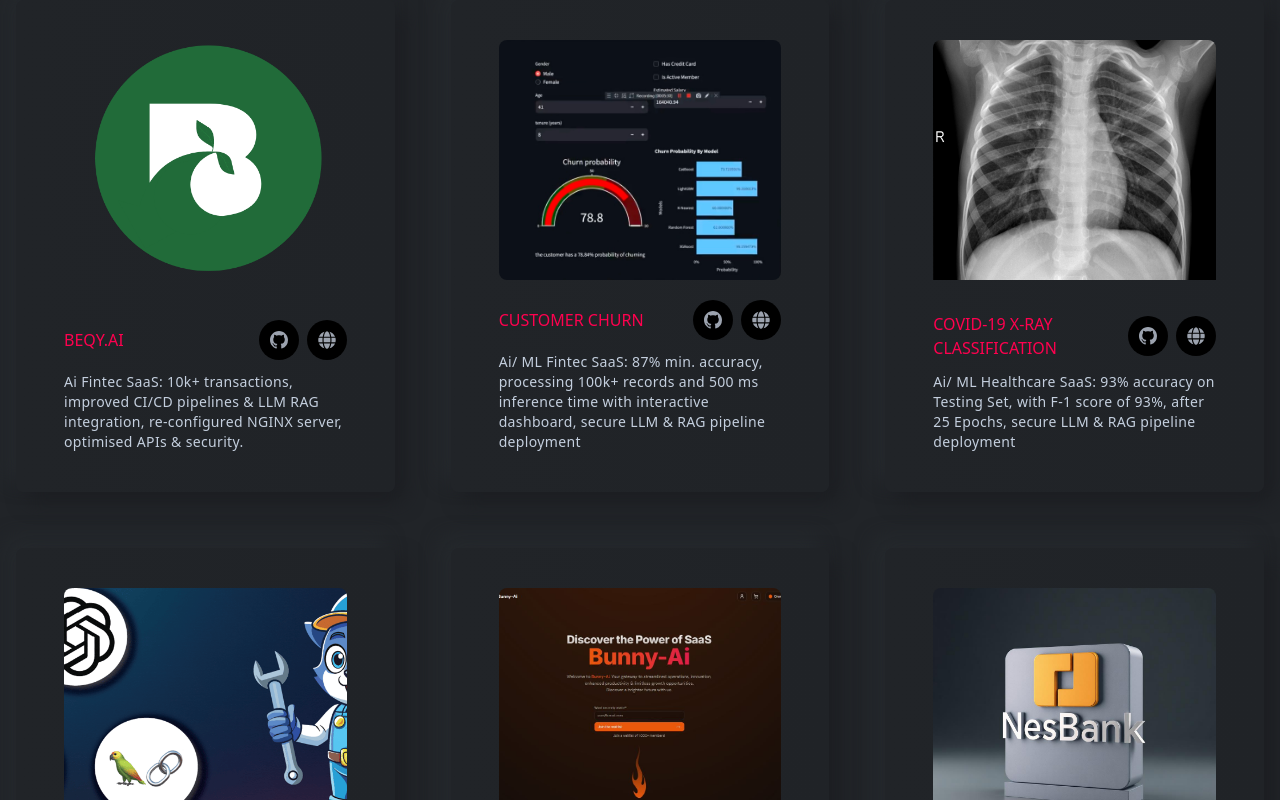
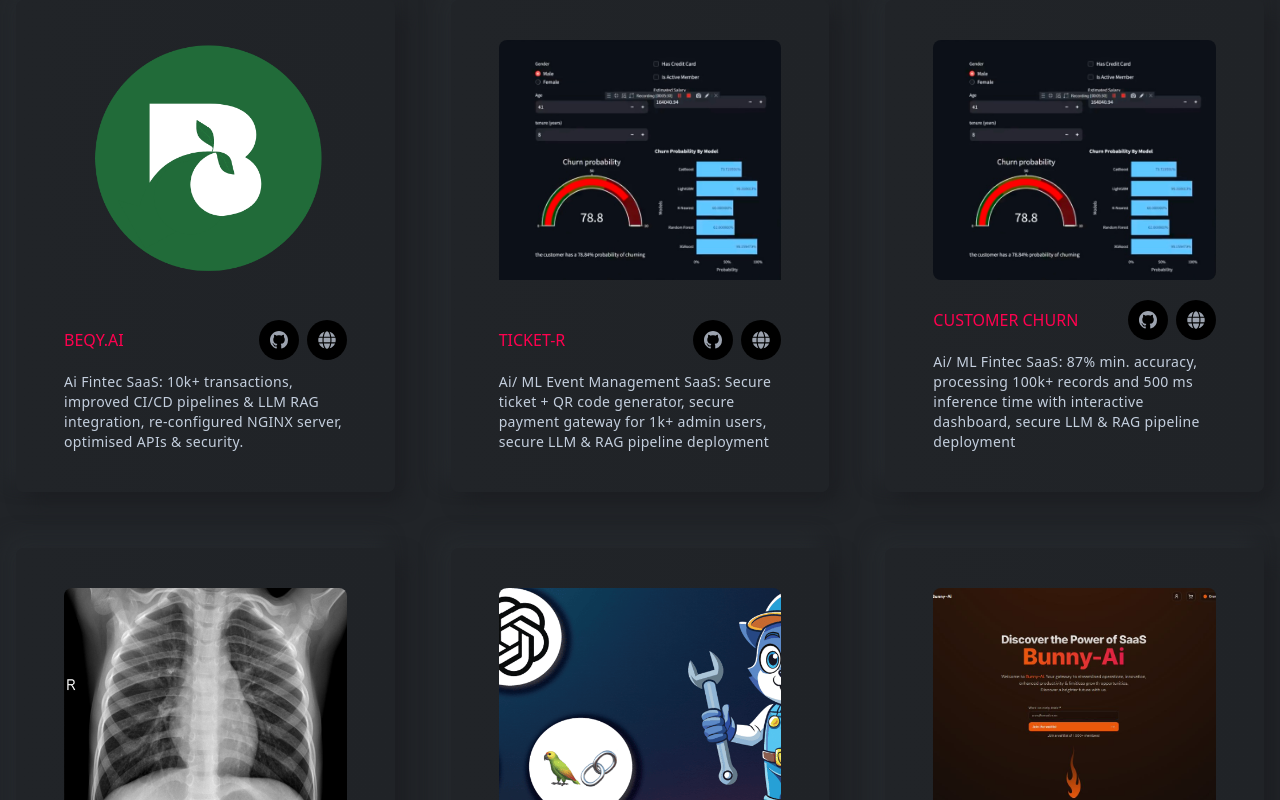
Before and after one commit to bshongwe/personal-portfolio-2024, a React (Create React App) app: page / in a window 1280 px wide. Shown: the part 2050-2850 px from the top of the page. Built offline with nearby package versions, Linux system fonts and the light colour scheme.

Commit message:
Update Projects.js: Project 17

```diff
--- a/src/components/projects/Projects.js
+++ b/src/components/projects/Projects.js
@@ -1,6 +1,6 @@
 import React from 'react'
 import Title from '../layouts/Title'
-import { projectOne, projectTwo, projectThree, projectFour, projectFive, projectSix, projectSeven, projectEight, projectNine, projectTen, projectEleven, projectTwelve, projectThirteen, projectFourteen, projectFifteen, projectSixteen } from "../../assets/index";
+import { projectOne, projectTwo, projectThree, projectFour, projectFive, projectSix, projectSeven, projectEight, projectNine, projectTen, projectEleven, projectTwelve, projectThirteen, projectFourteen, projectFifteen, projectSixteen, projectSeventeen } from "../../assets/index";
 import ProjectsCard from './ProjectsCard';
 
 const Projects = () => {
@@ -20,6 +20,11 @@ const Projects = () => {
           title="Beqy.ai"
           des="Ai Fintec SaaS: 10k+ transactions, improved CI/CD pipelines & LLM RAG integration, re-configured NGINX server, optimised APIs & security."
           src={projectFourteen}
+        />
+        <ProjectsCard
+          title="Ticket-R"
+          des="Ai/ ML Event Management SaaS: Secure ticket + QR code generator, secure payment gateway for 1k+ admin users, secure LLM & RAG pipeline deployment"
+          src={projectThirteen}
         />
         <ProjectsCard
           title="Customer Churn"
```
